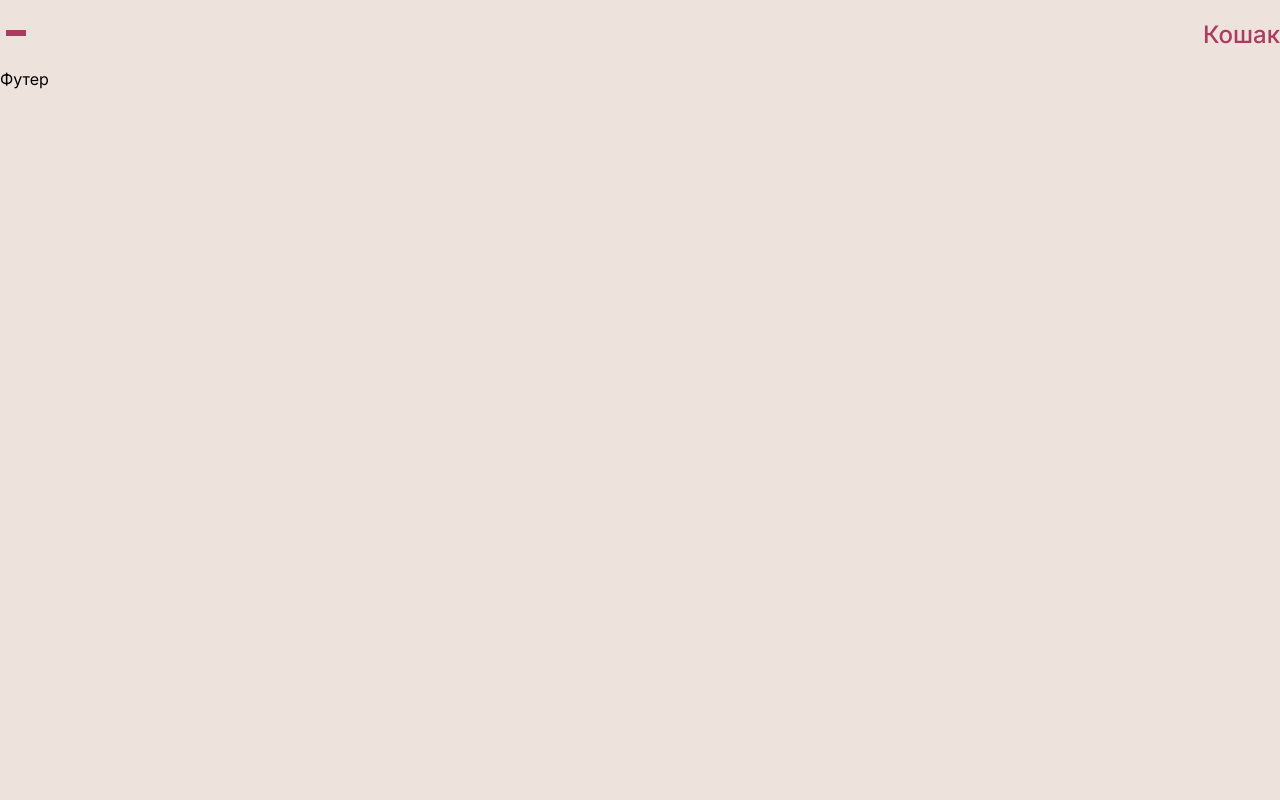
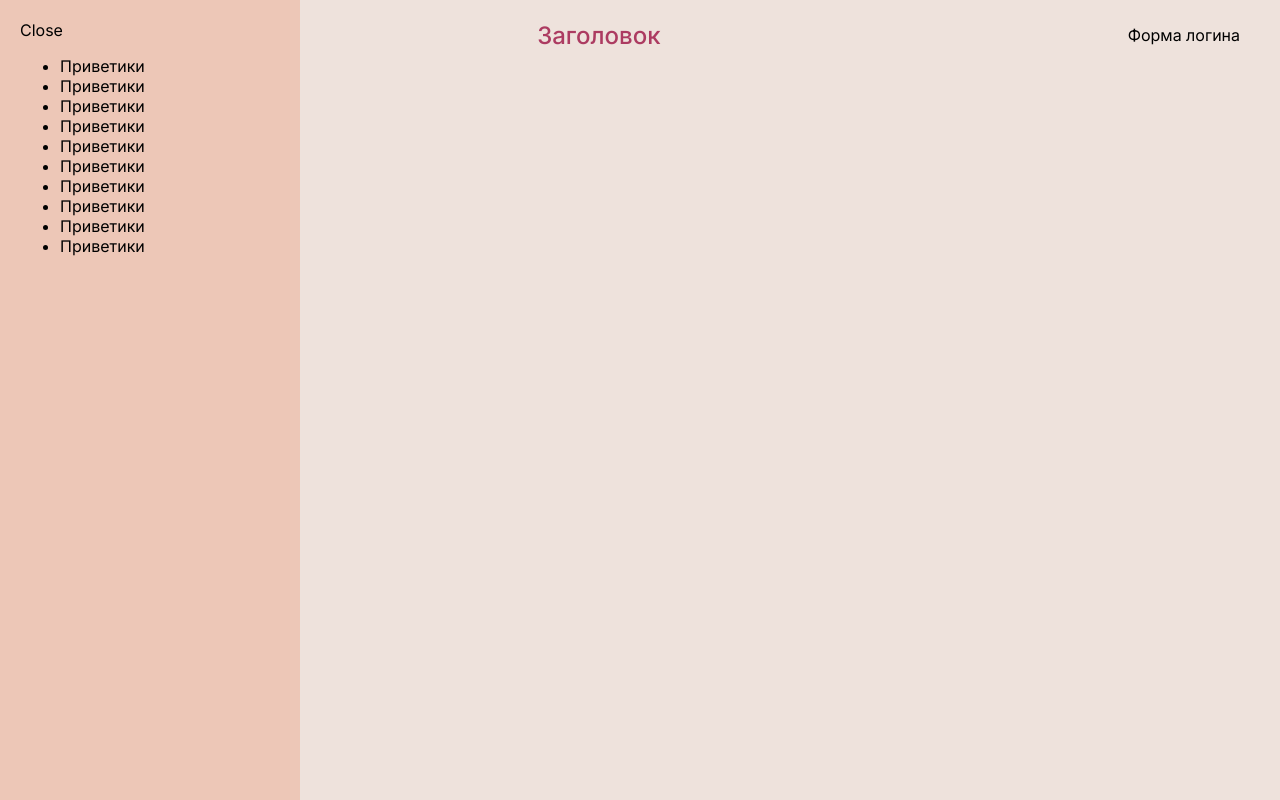
Before and after one commit to Mollycodd1e/animaldeploy, a Next.js app: page / in a window 1280 px wide. Both pictures are taken after a click on the button 30 px from the left and 32 px from the top of the page. Built offline with nearby package versions, Linux system fonts and the light colour scheme.

Commit message:
add slide menu

```diff
--- a/package.json
+++ b/package.json
@@ -9,7 +9,10 @@
     "lint": "next lint"
   },
   "dependencies": {
+    "classnames": "^2.5.1",
+    "i": "^0.3.7",
     "next": "14.1.0",
+    "npm": "^10.4.0",
     "react": "^18",
     "react-dom": "^18"
   },
--- a/src/app/page.module.scss
+++ b/src/app/page.module.scss
@@ -0,0 +1,3 @@
+.main {
+	padding: 20px 40px;
+}
--- a/src/app/shared/burger/index.ts
+++ b/src/app/shared/burger/index.ts
@@ -0,0 +1 @@
+export {Burger} from './ui/index'
--- a/src/app/shared/burger/ui/index.tsx
+++ b/src/app/shared/burger/ui/index.tsx
@@ -2,15 +2,17 @@ import s from './style.module.scss'
 
 interface IBurgerProps {
 	children?: React.ReactNode
+	onClick: () => void
 }
 
-export const Burger = ({ children }: IBurgerProps) => {
+export const Burger = ({ children, onClick }: IBurgerProps) => {
+
 	return (
-		<div className={s.root}>
-			<button className={s.burgerToggle}>
-				<span className={s.burgerTop}></span>
-				<span className={s.burgerMid}></span>
-				<span className={s.burgerBot}></span>
+		<div className={s.menuBtn} onClick={onClick}>
+			<button type="button" className={s.burgerToggle}>
+				<div className={s.burgerTop}></div>
+				<div className={s.burgerMid}></div>
+				<div className={s.burgerBot}></div>
 			</button>
 		</div>
 	)
--- a/src/app/shared/burger/ui/style.module.scss
+++ b/src/app/shared/burger/ui/style.module.scss
@@ -1,15 +1,29 @@
 @import './../../../styles/color';
 
-.burgerToggle {
-	width: 60px;
-	height: 60px;
-	background-color: transparent;
-	border: none;
+.menuBtn {
+	position: relative;
+	height: max-content;
 }
 
-.burgerToggle span {
-	display: block;
-	width: 20px;
+.burgerToggle {
+	display: flex;
+	flex-direction: column;
+	justify-content: center;
+	align-items: center;
+	width: 30px;
+	height: 30px;
+	padding: 0;
+	margin: 0;
+	gap: 4px;
+	border: none;
+	background-color: transparent;
+	cursor: pointer;
+}
+
+.burgerTop,
+.burgerMid,
+.burgerBot {
+	width: 24px;
 	height: 2px;
 	background-color: $header;
 }
--- a/src/app/widgets/header/header.ts
+++ b/src/app/widgets/header/header.ts
@@ -0,0 +1 @@
+export {Header} from './ui/index'
--- a/src/app/widgets/header/ui/index.tsx
+++ b/src/app/widgets/header/ui/index.tsx
@@ -1,15 +1,41 @@
-import { Burger } from '@/app/shared/burger/ui'
+'use client'
+
+import { Burger } from '@/app/shared/burger'
 import s from './style.module.scss'
+import { useState } from 'react'
+import classNames from 'classnames'
 
 interface IHeaderProps {
 	className?: string
 }
 
 export const Header = ({}: IHeaderProps) => {
+	const [isMenuOpen, setIsMenuOpen] = useState<boolean>(false)
+
+	const onBurgerHandler = () => {
+		setIsMenuOpen((prev) => !prev)
+	}
+
 	return (
-		<div className={s.root}>
-			<Burger></Burger>
-			<h2>Кошак</h2>
+		<div className={s.header}>
+			<Burger onClick={onBurgerHandler} />
+			<h2>Заголовок</h2>
+			<div>Форма логина</div>
+			<div className={classNames(s.leftMenu, { [s.leftMenuOpen]: isMenuOpen })}>
+				<div onClick={onBurgerHandler}>Close</div>
+				<ul>
+					<li>Приветики</li>
+					<li>Приветики</li>
+					<li>Приветики</li>
+					<li>Приветики</li>
+					<li>Приветики</li>
+					<li>Приветики</li>
+					<li>Приветики</li>
+					<li>Приветики</li>
+					<li>Приветики</li>
+					<li>Приветики</li>
+				</ul>
+			</div>
 		</div>
 	)
 }
--- a/src/app/widgets/header/ui/style.module.scss
+++ b/src/app/widgets/header/ui/style.module.scss
@@ -1,12 +1,51 @@
 @import '@/app/styles/color.scss';
 
-.root {
+@keyframes menuOpen {
+	0% {
+		left: -300px;
+	}
+	100% {
+		left: 0;
+	}
+}
+
+@keyframes c {
+	0% {
+		left: 0;
+	}
+	100% {
+		left: -300px;
+	}
+}
+
+
+.header {
 	display: flex;
 	align-items: center;
 	justify-content: space-between;
 }
 
-.root h2 {
+.header h2 {
+	margin: 0;
 	font-weight: 500;
 	color: $header;
 }
+
+.leftMenu {
+	display: none;
+	position: absolute;
+	padding: 20px;
+	width: 300px;
+	height: 100vh;
+	left: -300px;
+	top: 0;
+	background: $primary;
+	animation: menuClose 1s ease;
+	animation-fill-mode: forwards;
+}
+
+.leftMenuOpen {
+	display: block;
+	animation: menuOpen 1s ease;
+	animation-fill-mode: forwards;
+}
```
Also changed, not shown: docker-compose.yml (added, +19 -0 lines), src/app/page.tsx (+8 -8 lines), 1 other file (tests, documents, lock files or other folders).
